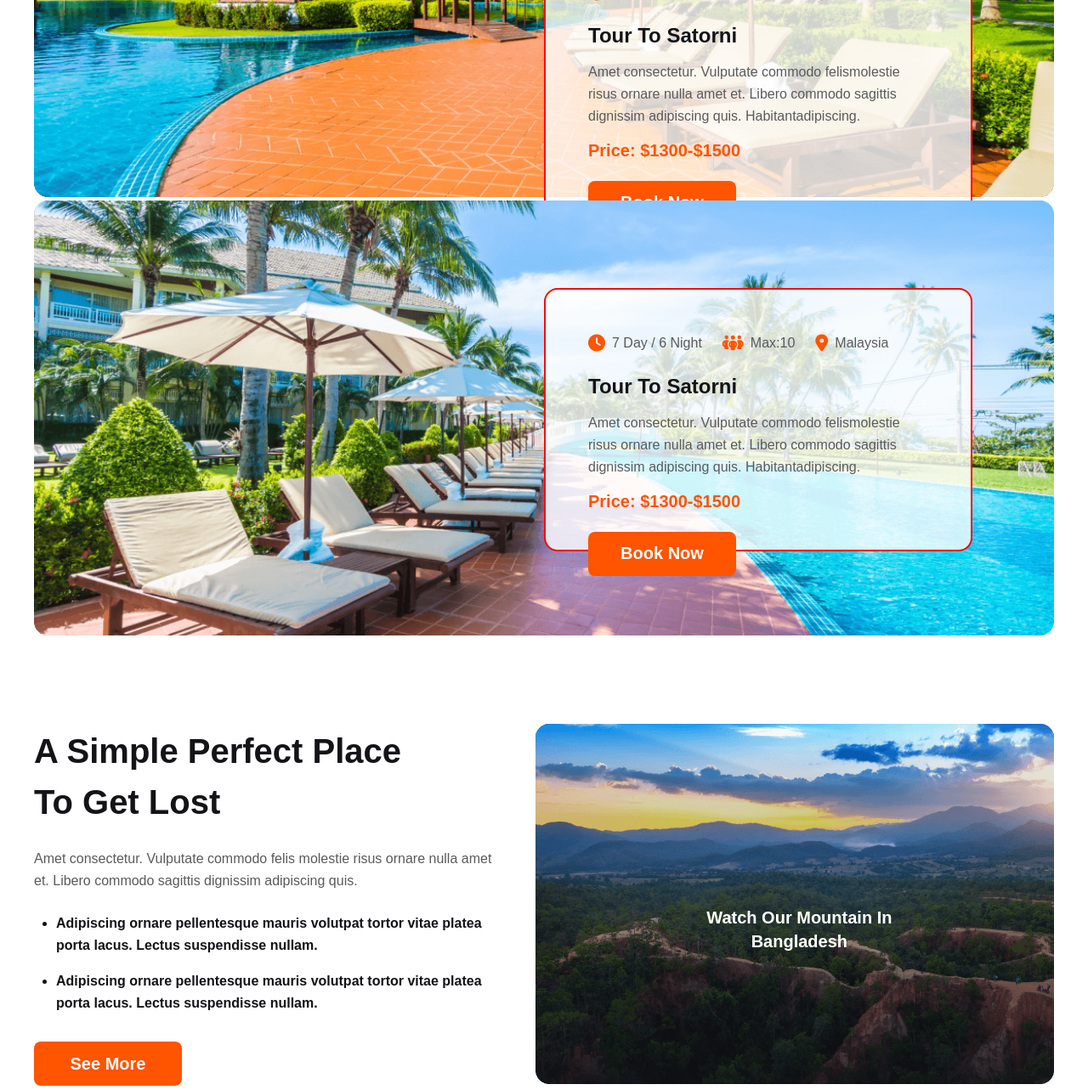
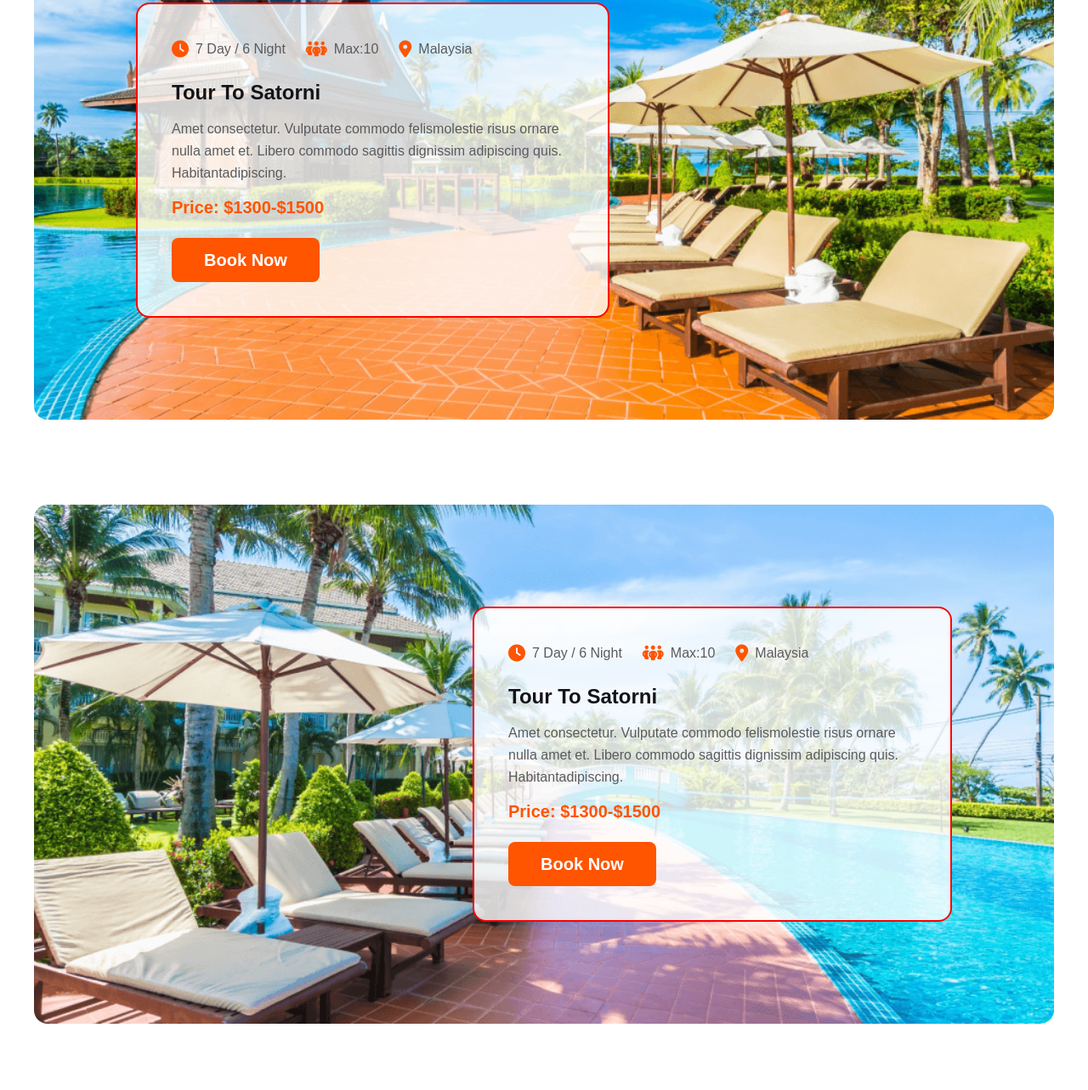
Before and after one commit to Sabbir-553/hero-travel, a plain HTML site: page index.html in a window 1280 px wide. Shown: the part 4333-5616 px from the top of the page at 85% size. Drawn offline with Linux system fonts and the light colour scheme.

Commit message:
finished

```diff
--- /dev/null
+++ b/New folder/styles.css
@@ -0,0 +1,19 @@
+*{
+    margin: 0;
+    padding: 0;
+}
+.box__wrap{
+    background-position: center;
+    background-repeat: no-repeat;
+    background-size: cover;
+    padding: 100px;
+}
+
+.box__content {
+    padding: 100px;
+    background-color: rgba(255,255,255, 0.3);
+    backdrop-filter: blur(5px);
+    border-radius: 16px;
+    max-width: 50%;
+    margin-left: auto;
+}
--- a/index.html
+++ b/index.html
@@ -205,36 +205,8 @@
                     nec nibh pellentesque.</p>
             </div>
 
-            <div class="deals-content">
-                <div class="deals-image">
-                    <img src="Images/Group 39.png" alt="">
-                </div>
-                <div class="text-right hide">
-                    <div class="logo-text-area">
-                        <div class="logo-text">
-                            <i class="fa-solid fa-clock"></i>
-                            <p class="common-p">7 day / 6 night</p>
-                        </div>
-                        <div class="logo-text">
-                            <i class="fa-solid fa-people-group"></i>
-                            <p class="common-p">max:10</p>
-                        </div>
-                        <div class="logo-text">
-                            <i class="fa-solid fa-location-dot"></i>
-                            <p class="common-p">malaysia</p>
-                        </div>
-                    </div>
-                    <h1>tour to satorni</h1>
-                    <p class="common-p">Amet consectetur. Vulputate commodo felismolestie risus ornare nulla amet et.Libero commodo sagittis dignissim adipiscing quis. Habitantadipiscing.</p>
-                    <h3>price: $1300-$1500</h3>
-                    <button class="primary-btn">Book Now</button>
-                </div>
-            </div>
-            <div class="deals-content ">
-                <div class="deals-image">
-                    <img src="Images/Group 40.png" alt="">
-                </div>
-                <div class="text-right hide">
+            <div class="deals_content">
+                <div class="deals-text-sec">
                     <div class="logo-text-area">
                         <div class="logo-text">
                             <i class="fa-solid fa-clock"></i>
@@ -255,11 +227,9 @@
                     <h3>price: $1300-$1500</h3>
                     <button class="primary-btn">Book Now</button>
                 </div>
-                    <div class="deals-content">
-                        <div class="deals-image">
-                            <img src="Images/Group 39.png" alt="">
             </div>
-                        <div class="text-right hide">
+            <div class="deals_content deals-ctn-img1">
+                <div class="deals-text-sec right-ctn">
                     <div class="logo-text-area">
                         <div class="logo-text">
                             <i class="fa-solid fa-clock"></i>
@@ -279,6 +249,30 @@
                         Libero commodo sagittis dignissim adipiscing quis. Habitantadipiscing.</p>
                     <h3>price: $1300-$1500</h3>
                     <button class="primary-btn">Book Now</button>
+                </div>
+                </div>
+                <div class="deals-content deals-ctn-img2">
+                    <div class="deals-text-sec">
+                        <div class="logo-text-area">
+                            <div class="logo-text">
+                                <i class="fa-solid fa-clock"></i>
+                                <p class="common-p">7 day / 6 night</p>
+                            </div>
+                            <div class="logo-text">
+                                <i class="fa-solid fa-people-group"></i>
+                                <p class="common-p">max:10</p>
+                            </div>
+                            <div class="logo-text">
+                                <i class="fa-solid fa-location-dot"></i>
+                                <p class="common-p">malaysia</p>
+                            </div>
+                        </div>
+                        <h1>tour to satorni</h1>
+                        <p class="common-p">Amet consectetur. Vulputate commodo felismolestie risus ornare nulla amet et.
+                            Libero commodo sagittis dignissim adipiscing quis. Habitantadipiscing.</p>
+                        <h3>price: $1300-$1500</h3>
+                        <button class="primary-btn">Book Now</button>
+                    </div>
                     </div>
         </section>
         <!-- deals and discount area html end here  -->
@@ -345,10 +339,13 @@
                         <img src="Images/Group 40071 (2).png" alt="">
                     </div>
                     <div class="logo-text-header">
-                       <a href=""> <h1>hero <span>travel</span></h1></a>
+                        <a href="">
+                            <h1>hero <span>travel</span></h1>
+                        </a>
                     </div><br><br>
                 </div>
-                <br><p class="common-p">Lorem ipsum dolor sit amet consectetur adipisicing elit. Sit natus atque laboriosam
+                <br>
+                <p class="common-p">Lorem ipsum dolor sit amet consectetur adipisicing elit. Sit natus atque laboriosam
                     reprehenderit ducimus, enim similique laborum quas dolor nam magnam aspernatur</p> <br><br>
                 <div class="footer-logo">
                     <a href=""><i class="fa-brands fa-twitter"></i></a>
@@ -363,4 +360,5 @@
     </section>
     <!-- footer area html end here  -->
 </body>
+
 </html>
--- a/styles/styles.css
+++ b/styles/styles.css
@@ -466,11 +466,7 @@ body {
     text-align: center;
 }
 
-.deals-image img {
-    width: 100%;
-    height: 100%;
-    object-fit: cover;
-}
+
 
 .logo-text-area {
     display: flex;
@@ -498,7 +494,7 @@ body {
     font-weight: 400;
 }
 
-.text-right h1 {
+.deals-text-sec h1 {
     font-size: 24px;
     color: #131318;
     font-weight: 800;
@@ -506,11 +502,11 @@ body {
     padding-bottom: 16px;
 }
 
-.text-right>p {
+.deals-text-sec>p {
     padding-bottom: 16px;
 }
 
-.text-right h3 {
+.deals-text-sec h3 {
     color: #ff5400;
     font-size: 20px;
     font-weight: 800;
@@ -518,36 +514,47 @@ body {
     padding-bottom: 24px;
 }
 
-.deals-content {
-    position: relative;
-    margin-bottom: 30px;
+.deals_content, .deals-image-ctn1{
+    background-image: url(../Images/Group39.png);
+    background-position: center;
+    background-repeat: no-repeat;
+    background-size: cover;
+    padding: 120px;
+    margin-bottom: 100px;
+    border-radius: 16px;
+    /* width: 100%; */
+}
+.deals-ctn-img1{
+    background-image: url(../Images/Group40.png);
+    background-position: center;
+    background-repeat: no-repeat;
+    background-size: cover;
+    padding: 120px;
+    margin-bottom: 100px;
+    border-radius: 16px;
 }
 
-.text-right {
-    position: absolute;
-    top: 20%;
-    bottom: 20%;
-    left: 50%;
-    right: 8%;
+.deals-ctn-img2{
+    background-image: url(../Images/Group39.png);
+    background-position: center;
+    background-repeat: no-repeat;
+    background-size: cover;
+    padding: 120px;
+    margin-bottom: 100px;
+    border-radius: 16px;
+}
+
+.deals-text-sec{
     border-radius: 16px;
     border: 2px solid red;
     background: rgba(255, 255, 255, 0.80);
-    padding-bottom: 0px;
-    padding-left: 50px;
-    padding-right: 50px;
-    padding-top: 50px;
-
+    padding: 40px;
+    max-width: 50%;
+    margin-left: auto;
 }
-
-.text-right>button {
-    margin-bottom: 500px;
+.right-ctn{
+    margin-right: 42%;
 }
-
-.left {
-    left: 8%;
-    right: 50%;
-}
-
 .see-all-btn {
     display: flex;
     align-items: center;
@@ -885,11 +892,30 @@ hr {
         object-fit: cover;
     }
     .container{
-        max-width: 576px;
         margin-left: auto;
         margin-right: auto;
         padding-left: 10px;
         padding-right: 10px;
+    }
+    .deals-text-sec{
+        max-width: 80%;
+        padding: 10px;
+        padding-top: 30px;
+    }
+    .deals_content{
+        padding: 0px;
+    }
+    .right-ctn{
+        margin-left: auto;
+        margin-right: auto;
+        padding-top: 30px;
+        padding-bottom: 10px;
+    }
+    . .deals_content{
+        margin-left: auto;
+        margin-right: auto;
+        padding-top: 30px;
+        padding-bottom: 10px;
     }
 }
 
```
Also changed, not shown: New folder/index.html (added, +18 -0 lines), Images/Group39.png (renamed from Images/Group 39.png), Images/Group40.png (renamed from Images/Group 40.png), New folder/Group39.png (added). Lines whose indentation alone changed are shown as unchanged.
